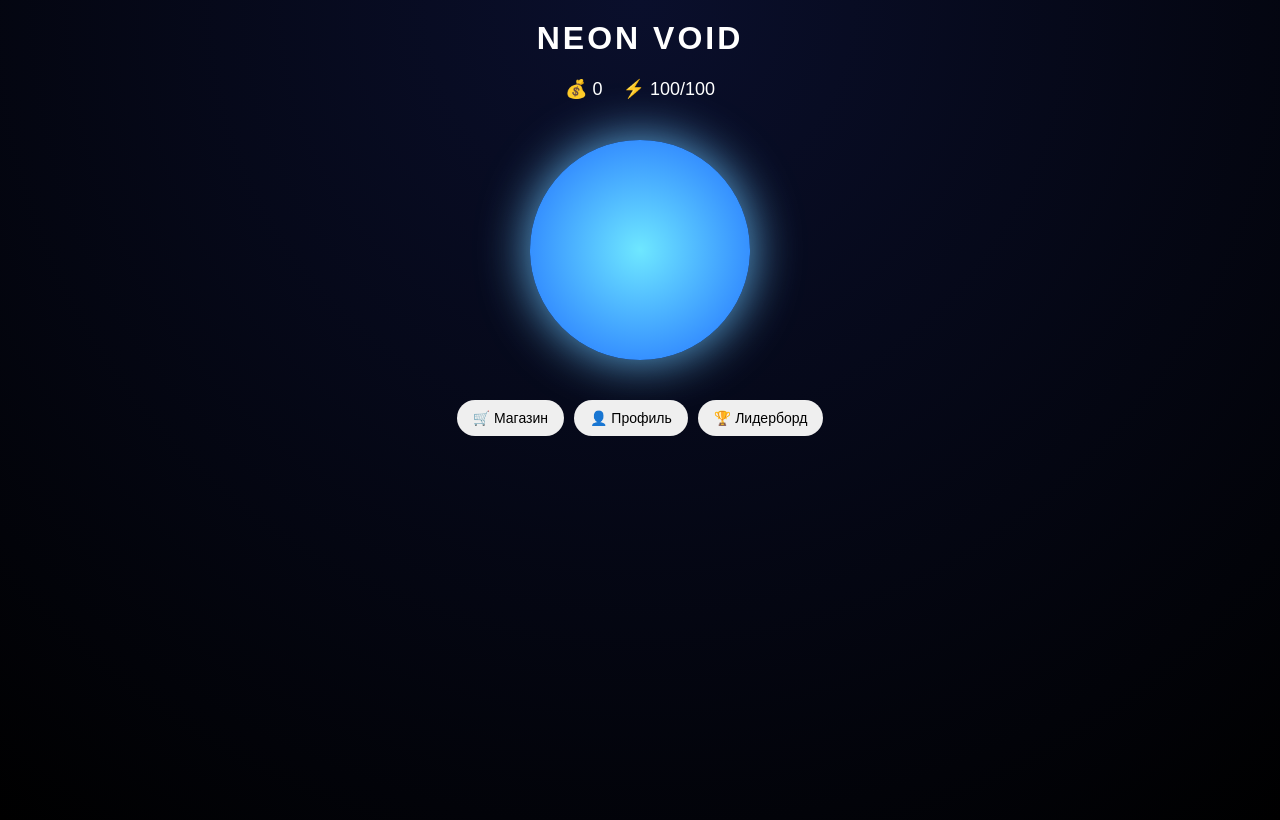
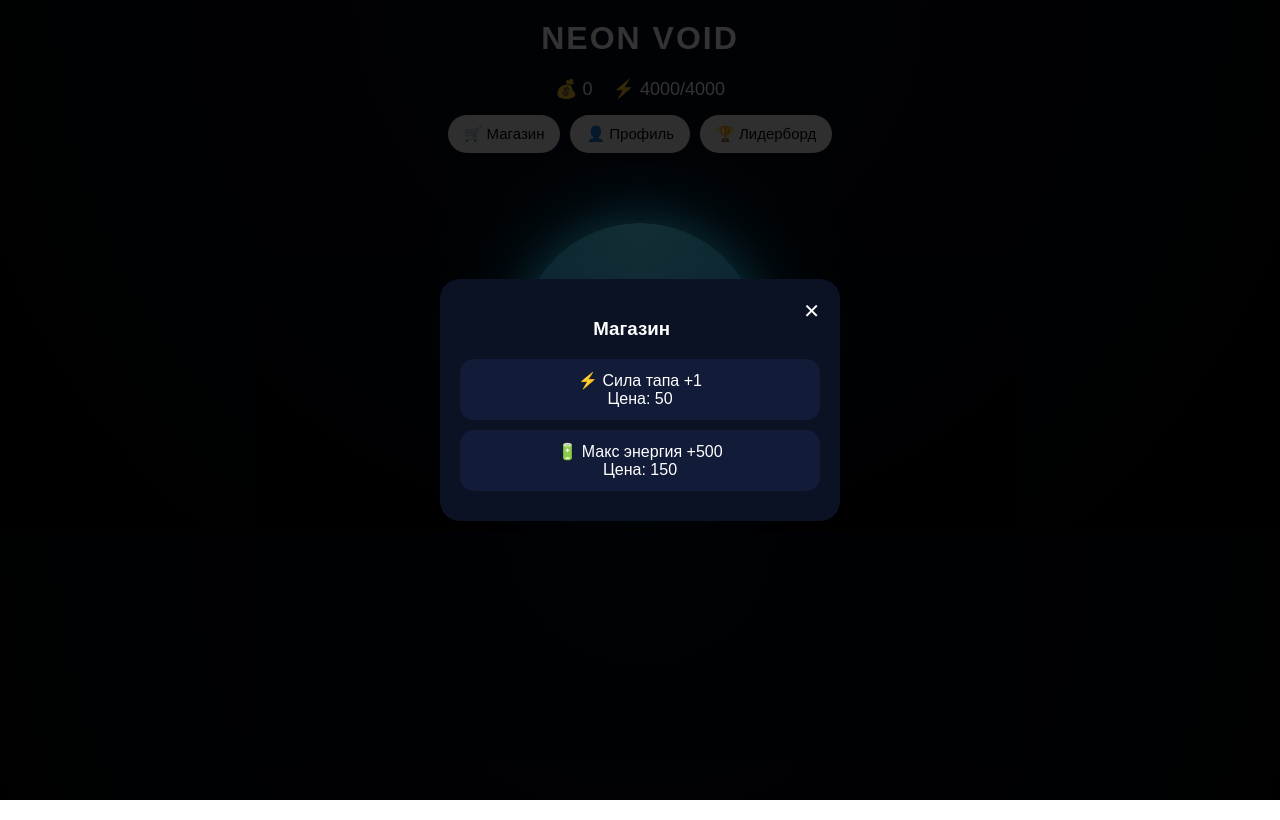
Before and after one commit to edisoficial2008-crypto/neon-void, a plain HTML site: page index.html in a window 1280 px wide. Both pictures are taken after a click on the button "🛒 Магазин". Drawn offline with Linux system fonts and the light colour scheme.

Commit message:
Update index.html

```diff
--- a/index.html
+++ b/index.html
@@ -1,35 +1,238 @@
 <!DOCTYPE html>
 <html lang="ru">
 <head>
-  <meta charset="UTF-8">
-  <title>NEON VOID — Energy Game</title>
-  <meta name="viewport" content="width=device-width, initial-scale=1.0">
+<meta charset="UTF-8">
+<meta name="viewport" content="width=device-width, initial-scale=1.0">
+<title>NEON VOID</title>
 
-  <!-- Telegram WebApp -->
-  <script src="https://telegram.org/js/telegram-web-app.js"></script>
+<style>
+* { box-sizing: border-box; user-select: none; }
+body {
+  margin: 0;
+  background: radial-gradient(circle at top, #050b1a, #000);
+  font-family: Arial, sans-serif;
+  color: #fff;
+  overflow-x: hidden;
+  text-align: center;
+}
 
-  <link rel="stylesheet" href="style.css">
+h1 {
+  margin-top: 20px;
+  font-weight: 700;
+  letter-spacing: 2px;
+}
+
+.stats {
+  margin: 10px 0;
+  font-size: 18px;
+}
+
+.buttons {
+  display: flex;
+  justify-content: center;
+  gap: 10px;
+  margin: 15px 0;
+}
+
+.btn {
+  padding: 10px 16px;
+  border-radius: 20px;
+  background: #eee;
+  color: #000;
+  border: none;
+  font-size: 15px;
+  cursor: pointer;
+}
+
+#tap-btn {
+  width: 240px;
+  height: 240px;
+  margin: 70px auto;
+  border-radius: 50%;
+  background: radial-gradient(circle at top, #5ee7ff, #1e90ff);
+  box-shadow:
+    0 0 40px #3fdcff,
+    0 0 100px rgba(0,180,255,.9);
+}
+
+#tap-btn:active { transform: scale(0.94); }
+
+.modal {
+  position: fixed;
+  inset: 0;
+  background: rgba(0,0,0,.8);
+  display: none;
+  justify-content: center;
+  align-items: center;
+  z-index: 10;
+}
+
+.modal-box {
+  width: 90%;
+  max-width: 400px;
+  background: #0b1224;
+  border-radius: 20px;
+  padding: 20px;
+}
+
+.close {
+  float: right;
+  font-size: 20px;
+  cursor: pointer;
+}
+
+.item {
+  background: #121b38;
+  padding: 12px;
+  margin: 10px 0;
+  border-radius: 14px;
+  cursor: pointer;
+}
+
+@keyframes fly {
+  from { opacity:1; transform: translateY(0); }
+  to { opacity:0; transform: translateY(-40px); }
+}
+</style>
 </head>
+
 <body>
 
-  <h1>NEON VOID</h1>
+<h1>NEON VOID</h1>
+<div class="stats">
+💰 <span id="coins">0</span>
+&nbsp;&nbsp;
+⚡ <span id="energy">0</span>/<span id="energyMax">4000</span>
+</div>
 
-  <div class="stats">
-    <div>💰 <span id="coins">0</span></div>
-    <div>⚡ <span id="energy">100</span>/<span id="maxEnergy">100</span></div>
-  </div>
+<div class="buttons">
+<button class="btn" onclick="openModal('shop')">🛒 Магазин</button>
+<button class="btn" onclick="openModal('profile')">👤 Профиль</button>
+<button class="btn" onclick="openModal('leader')">🏆 Лидерборд</button>
+</div>
 
-  <!-- ОРБ БЕЗ КВАДРАТА -->
-  <div class="orb-container">
-    <div id="orb"></div>
-  </div>
+<div id="tap-btn" onclick="tap(event)"></div>
 
-  <div class="buttons">
-    <button onclick="openShop()">🛒 Магазин</button>
-    <button onclick="openProfile()">👤 Профиль</button>
-    <button onclick="openLeaderboard()">🏆 Лидерборд</button>
-  </div>
+<!-- МАГАЗИН -->
+<div class="modal" id="shop">
+<div class="modal-box">
+<span class="close" onclick="closeModal('shop')">✕</span>
+<h3>Магазин</h3>
 
-  <script src="game.js"></script>
+<div class="item" onclick="upgradeTap()">
+⚡ Сила тапа +1<br>
+Цена: <span id="tapPrice">50</span>
+</div>
+
+<div class="item" onclick="upgradeEnergy()">
+🔋 Макс энергия +500<br>
+Цена: <span id="energyPrice">150</span>
+</div>
+
+</div>
+</div>
+
+<!-- ПРОФИЛЬ -->
+<div class="modal" id="profile">
+<div class="modal-box">
+<span class="close" onclick="closeModal('profile')">✕</span>
+<h3>Профиль</h3>
+<p>Всего тапов: <span id="totalTaps">0</span></p>
+<p>Сила тапа: <span id="tapPower">1</span></p>
+</div>
+</div>
+
+<!-- ЛИДЕР -->
+<div class="modal" id="leader">
+<div class="modal-box">
+<span class="close" onclick="closeModal('leader')">✕</span>
+<h3>Лидерборд</h3>
+<p>Скоро...</p>
+</div>
+</div>
+
+<script>
+let coins = parseInt(localStorage.getItem("coins")) || 0;
+let energyMax = parseInt(localStorage.getItem("energyMax")) || 4000;
+let energy = parseInt(localStorage.getItem("energy")) || energyMax;
+
+let tapPower = parseInt(localStorage.getItem("tapPower")) || 1;
+let tapPrice = parseInt(localStorage.getItem("tapPrice")) || 50;
+let energyPrice = parseInt(localStorage.getItem("energyPrice")) || 150;
+let totalTaps = parseInt(localStorage.getItem("totalTaps")) || 0;
+
+function save() {
+  localStorage.setItem("coins", coins);
+  localStorage.setItem("energy", energy);
+  localStorage.setItem("energyMax", energyMax);
+  localStorage.setItem("tapPower", tapPower);
+  localStorage.setItem("tapPrice", tapPrice);
+  localStorage.setItem("energyPrice", energyPrice);
+  localStorage.setItem("totalTaps", totalTaps);
+}
+
+function update() {
+  document.getElementById("coins").textContent = coins;
+  document.getElementById("energy").textContent = energy;
+  document.getElementById("energyMax").textContent = energyMax;
+  document.getElementById("tapPower").textContent = tapPower;
+  document.getElementById("tapPrice").textContent = tapPrice;
+  document.getElementById("energyPrice").textContent = energyPrice;
+  document.getElementById("totalTaps").textContent = totalTaps;
+}
+
+function tap(e) {
+  if (energy <= 0) return;
+  coins += tapPower;
+  energy -= 1;
+  totalTaps++;
+
+  flyText(e.clientX, e.clientY, "+" + tapPower);
+  save();
+  update();
+}
+
+function flyText(x,y,t) {
+  const d = document.createElement("div");
+  d.textContent = t;
+  d.style.position="fixed";
+  d.style.left=x+"px";
+  d.style.top=y+"px";
+  d.style.animation="fly .8s ease-out forwards";
+  d.style.color="#6ff";
+  document.body.appendChild(d);
+  setTimeout(()=>d.remove(),800);
+}
+
+function upgradeTap() {
+  if (coins < tapPrice) return;
+  coins -= tapPrice;
+  tapPower++;
+  tapPrice = Math.floor(tapPrice * 1.7);
+  save(); update();
+}
+
+function upgradeEnergy() {
+  if (coins < energyPrice) return;
+  coins -= energyPrice;
+  energyMax += 500;
+  energy = energyMax;
+  energyPrice = Math.floor(energyPrice * 1.8);
+  save(); update();
+}
+
+function openModal(id){ document.getElementById(id).style.display="flex"; }
+function closeModal(id){ document.getElementById(id).style.display="none"; }
+
+setInterval(()=>{
+  if (energy < energyMax) {
+    energy++;
+    save(); update();
+  }
+}, 1500);
+
+update();
+</script>
+
 </body>
 </html>
```
